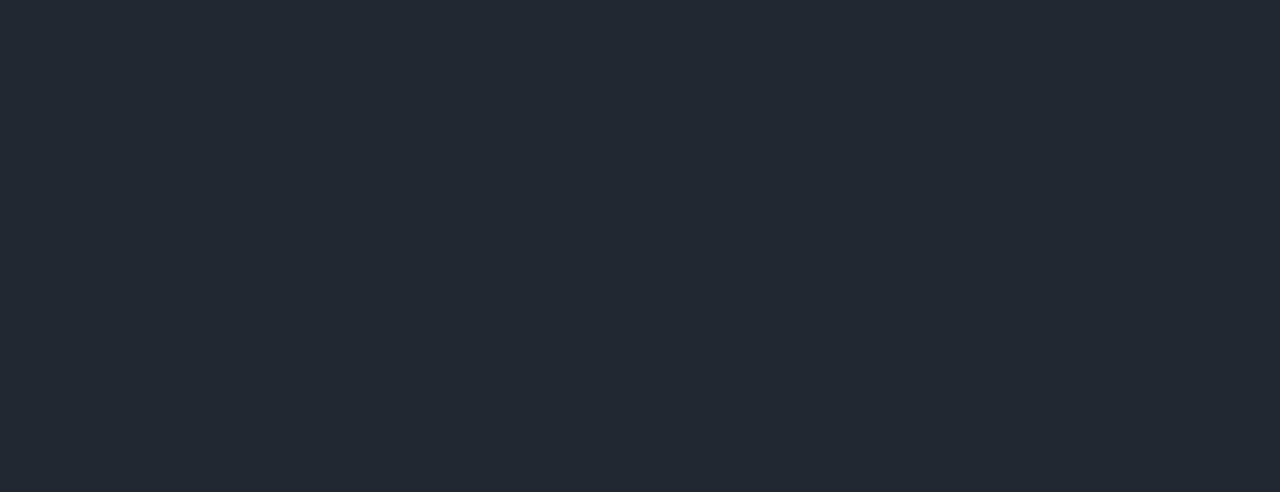
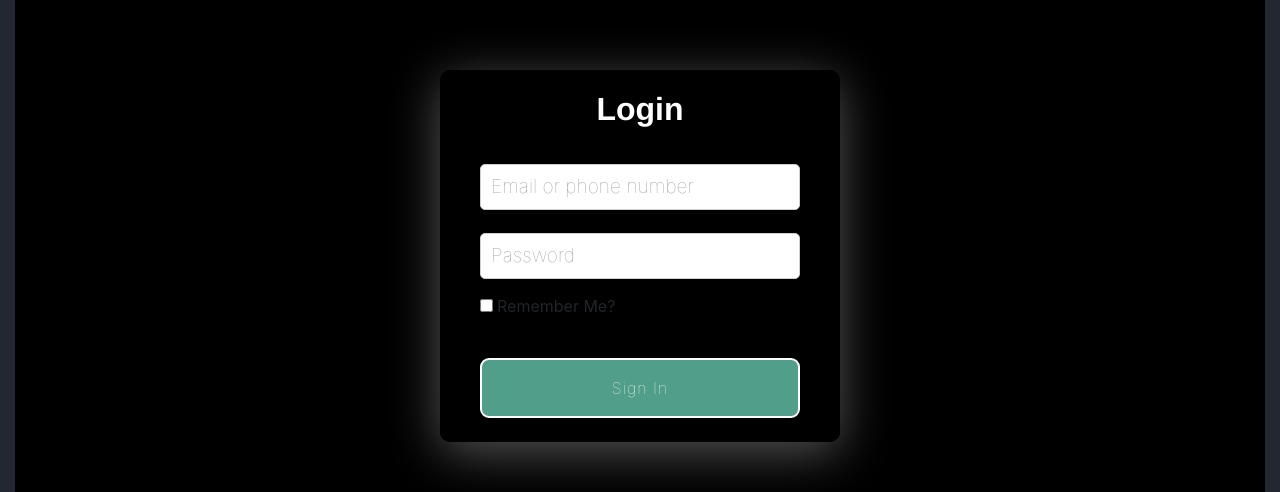
Before and after one commit to Rukeeo1/Laabari, a React (Create React App) app in the folder frontend/: page / in a window 1280 px wide. Shown: the part 1313-1805 px from the top of the page. Before the commit the page ends 1208 px from the top, so only its background shows below. Built offline with nearby package versions, Linux system fonts and the light colour scheme.

Commit message:
added login and extracted formValid function to a helper document

```diff
--- a/frontend/package.json
+++ b/frontend/package.json
@@ -3,6 +3,7 @@
   "version": "0.1.0",
   "private": true,
   "dependencies": {
+    "axios": "^0.19.0",
     "react": "^16.8.6",
     "react-dom": "^16.8.6",
     "react-router-dom": "^5.0.1",
--- a/frontend/src/App.js
+++ b/frontend/src/App.js
@@ -1,14 +1,18 @@
-import React from 'react';
+import React,{BrowserRouter as Router} from 'react';
 import Navbar from './components/navbar/Navbar'
 import Homepage from './components/Homepage/Homepage'
+import Login from './components/login/Login'
 import './App.css';
 
 function App() {
   return (
+    // <Router>
     <div className="App container-fluid">
       {/* <Navbar/> */}
       <Homepage/>
+      <Login />
     </div>
+    // </Router>
   );
 }
 
--- a/frontend/src/components/Homepage/Homepage.js
+++ b/frontend/src/components/Homepage/Homepage.js
@@ -12,7 +12,6 @@ function Hompage() {
             id="video-carousel-example"
             className="carousel slide carousel-fade"
             data-ride="carousel"
-            //   className="xxxx"
           >
             <Navbar />
             {/* <!--Indicators--> */}
@@ -37,7 +36,7 @@ function Hompage() {
               <div className="carousel-item active">
                 {/* <video
                 className="video-fluid"
-                autoplay
+                autoPlay
                 loop
                 muted
                 style={{ height: '100%', width: '100%', objectFit: 'contain' }}
@@ -45,8 +44,8 @@ function Hompage() {
                 <source
                   // src="https://mdbootstrap.com/img/video/Tropical.mp4"
                   src="https://www.youtube.com/watch?v=ppGA3iMhdGs"
-                  frameborder="0"
-                  allow="accelerometer; autoplay; encrypted-media; gyroscope; picture-in-picture"
+                  frameBorder="0"
+                  allow="accelerometer; autoPlay; encrypted-media; gyroscope; picture-in-picture"
                   type="video/mp4"
                 />
               </video> */}
@@ -55,13 +54,13 @@ function Hompage() {
                   // height="315"
                   className="video-fluid"
                   src="https://www.youtube.com/embed/2N80qcVvzUU"
-                  frameborder="0"
-                  allow="accelerometer; autoplay; encrypted-media; gyroscope; picture-in-picture"
-                  allowfullscreen
+                  frameBorder="0"
+                  allow="accelerometer; autoPlay; encrypted-media; gyroscope; picture-in-picture"
+                  allowFullScreen
                 />
               </div>
               <div className="carousel-item">
-                <video className="video-fluid" autoplay loop muted>
+                <video className="video-fluid" autoPlay loop muted>
                   <source
                     src="https://mdbootstrap.com/img/video/forest.mp4"
                     type="video/mp4"
@@ -69,7 +68,7 @@ function Hompage() {
                 </video>
               </div>
               <div className="carousel-item">
-                <video className="video-fluid" autoplay loop muted>
+                <video className="video-fluid" autoPlay loop muted>
                   <source
                     src="https://mdbootstrap.com/img/video/Agua-natural.mp4"
                     type="video/mp4"
--- /dev/null
+++ b/frontend/src/components/dashboard/SideNav.js
@@ -0,0 +1,6 @@
+import React from 'react';
+
+
+function SideNav(){
+
+}
--- /dev/null
+++ b/frontend/src/components/login/Login.js
@@ -0,0 +1,146 @@
+import React from 'react';
+import axios from 'axios';
+import {formValid} from './helper'
+import { Link, Redirect } from 'react-router-dom';
+import './css/Login.css';
+//import NavBar from './NavBar';
+
+// console.log(localStorage);
+const emailRegex = RegExp(/^[^\s@]+@[^\s@]+\.[^\s@]+$/);
+
+
+
+class Login extends React.Component {
+  constructor(props) {
+    super(props);
+    this.state = {
+      email: null,
+      password: null,
+      formErrors: {
+        email: '',
+        mobile: '',
+        password: ''
+      },
+      redirect: false
+    };
+  }
+
+  handleSubmit = e => {
+    e.preventDefault();
+
+    if (formValid(this.state)) {
+      const userEmail = this.state.email;
+      const userPassword = this.state.password;
+
+      axios
+        .get(`http://localhost:3000/user?email=${userEmail}`)
+        .then(response => {
+          if (response.data.length === 0) {
+            this.setState({
+              formErrors: {
+                email: 'please ensure email is correct',
+                password: 'ensure your password is correct'
+              }
+            });
+
+            return; //this return breaks the function if there are form errors....
+          }
+          //you can do a further password check here which i shall skip...
+          this.setState({ redirect: true });
+          const user = response.data[0];
+          localStorage.setItem('user', JSON.stringify(user)); //store the item in local storage...
+        })
+        .catch(error => {
+          console.log(error);
+        });
+    }
+  };
+
+  handleChange = e => {
+    e.preventDefault();
+    const { name, value } = e.target;
+    let formErrors = this.state.formErrors;
+
+    switch (name) {
+      case 'email':
+        formErrors.email = emailRegex.test(value)
+          ? ''
+          : 'Please enter a valid email or phone number.';
+        break;
+
+      case 'password':
+        formErrors.password =
+          value.length < 6 ? 'password must be at least 6 characters long' : '';
+        break;
+      default:
+        break;
+    }
+
+    this.setState({ formErrors, [name]: value }, () => {});
+  };
+
+  render() {
+    const { formErrors } = this.state;
+    const loggedIn = this.state.redirect;
+
+    if (loggedIn) {
+      return <Redirect to="/videos-gallery" />;
+    }
+    return (
+      <div className="wrapper">
+        {/* <NavBar /> */}
+        <div className="form-wrapper">
+          <h1>Login</h1>
+          {/* form starts here .... */}
+          <form onSubmit={this.handleSubmit} noValidate>
+            <div className="Email">
+              <label htmlFor="email" />
+              <input
+                type="text"
+                className={formErrors.email.length > 0 ? 'error' : null}
+                name="email"
+                placeholder="Email or phone number"
+                noValidate
+                onChange={this.handleChange}
+              />
+              {formErrors.email.length > 0 && (
+                <span className="errorMessage">{formErrors.email}</span>
+              )}
+            </div>
+            <div className="password">
+              <label htmlFor="password" />
+              <input
+                type="password"
+                className={formErrors.password.length > 0 ? 'error' : null}
+                placeholder="Password"
+                name="password"
+                noValidate
+                onChange={this.handleChange}
+              />
+              {formErrors.password.length > 0 && (
+                <span className="errorMessage">{formErrors.password}</span>
+              )}
+            </div>
+            <div>
+              <p>
+                <input type="checkbox" style={{ marginRight: '4px' }} />
+                Remember Me?
+              </p>
+              <p>
+                {/* <Link to="/">Need Help?</Link> */}
+              </p>
+            </div>
+            <div className="createAccount">
+              <button type="submit">Sign In</button>
+              <small>
+                {/* New to Laabari?<Link to="/sign-up"> Sign up now.</Link> */}
+              </small>
+            </div>
+          </form>
+        </div>
+      </div>
+    );
+  }
+}
+
+export default Login;
--- /dev/null
+++ b/frontend/src/components/login/css/Login.css
@@ -0,0 +1,110 @@
+.wrapper {
+    height: 100vh;
+    width: 100%;
+    display: flex;
+    /* background: #258ea6; */
+    background: black;
+    flex-direction: column;
+    justify-content: center;
+    align-items: center;
+  }
+
+  .form-wrapper {
+    width: 400px;
+    display: flex;
+    flex-direction: column;
+    padding: 20px 40px;
+    border-radius: 10px;
+    box-shadow: 0px 10px 50px #555;
+    /* background: #ffffff; */
+    background: rgba(0, 0, 0, 0.75);
+  }
+
+
+
+  form {
+    width: 100%;
+    display: flex;
+    flex-wrap: wrap;
+  }
+
+  h1 {
+    color: #fff;
+    font-size: 32px;
+    font-weight: 700;
+    margin-bottom: 28px;
+    text-align: center;
+    width: 100%;
+    /* color: #111; */
+    /* font-weight: lighter; */
+    /* font-family: -apple-system, BlinkMacSystemFont, 'Segoe UI', Roboto, Oxygen,
+      Ubuntu, Cantarell, 'Open Sans', 'Helvetica Neue', sans-serif; */
+      font-family: 'Helvetica Neue',Helvetica,Arial,sans-serif;
+      -webkit-font-smoothing: antialiased;
+  }
+
+  input {
+    padding: 10px 10px;
+    border-radius: 5px;
+    outline: none;
+    /* color: #999; */
+    border: 1px solid #cfcfcf;
+  }
+
+  input.error {
+    border: 1px solid red;
+  }
+
+  input::placeholder {
+    font-size: 1.2em;
+    font-weight: lighter;
+    color: #999999;
+  }
+
+  .errorMessage {
+    color: red;
+    font-size: 0.75em;
+    display: relative;
+  }
+
+  .Email,
+  .mobile,
+  .password {
+    display: flex;
+    flex-direction: column;
+    margin-bottom: 15px;
+    width: 100%;
+  }
+
+  .createAccount {
+    width: 100%;
+    display: flex;
+    flex-direction: column;
+    align-items: center;
+    margin-top: 24px;
+  }
+
+  .createAccount button {
+    background: #519e8a;
+    color: white;
+    border: 2px solid #fff;
+    width: 100px;
+    padding: 16px 0px;
+    font-size: 1em;
+    font-weight: lighter;
+    letter-spacing: 1px;
+    margin-bottom: 0.25em;
+    width: 100%;
+    border-radius: 9px;
+  }
+
+  .createAccount button:hover {
+    color: #519e8a;
+    background: #fff;
+    border: 2px solid #519e8a;
+  }
+
+  .createAccount small {
+    color: #999;
+    font-weight: lighter;
+  }
--- /dev/null
+++ b/frontend/src/components/login/helper.js
@@ -0,0 +1,17 @@
+const formValid = ({ formErrors, ...rest }) => {
+    let valid = true;
+
+    //validate form errors being empty
+    Object.values(formErrors).forEach(value => {
+      value.length > 0 && (valid = false);
+    });
+
+    //validate form when no values are passed in....
+    Object.values(rest).forEach(value => {
+      value === null && (valid = false);
+    });
+
+    return valid;
+  };
+
+  export {formValid}
--- a/frontend/src/components/navbar/Navbar.js
+++ b/frontend/src/components/navbar/Navbar.js
@@ -1,17 +1,16 @@
 import React from 'react';
-import labaari from './images/labaari.png';
 
 function Navbar() {
   return (
     <>
-      <nav class="navbar navbar-expand-lg navbar-light bg-transparent">
-        <div class="navbar-header">
-          <a class="navbar-brand" href="#" style={{ color: 'white' }}>
+      <nav className="navbar navbar-expand-lg navbar-light bg-transparent">
+        <div className="navbar-header">
+          <a className="navbar-brand" href="#" style={{ color: 'white' }}>
             Labaari
           </a>
         </div>
         <button
-          class="navbar-toggler"
+          className="navbar-toggler"
           type="button"
           data-toggle="collapse"
           data-target="#navbarTogglerDemo01"
@@ -19,11 +18,14 @@ function Navbar() {
           aria-expanded="false"
           aria-label="Toggle navigation"
         >
-          <span class="navbar-toggler-icon" />
+          <span className="navbar-toggler-icon" />
         </button>
-        <div class="collapse navbar-collapse mr-auto" id="navbarTogglerDemo01">
+        <div
+          className="collapse navbar-collapse mr-auto"
+          id="navbarTogglerDemo01"
+        >
           <div className="ml-auto">
-            <button class="btn btn-danger navbar-btn">Button</button>
+            <button className="btn btn-danger navbar-btn">Sign In</button>
           </div>
         </div>
       </nav>
```
Also changed, not shown: frontend/src/components/dashboard/MainSection.js (added, +12 -0 lines), 1 other file (tests, documents, lock files or other folders).
